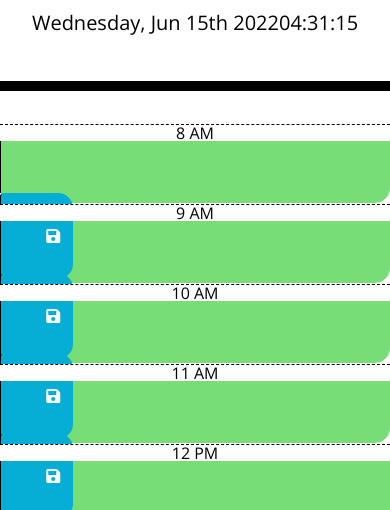
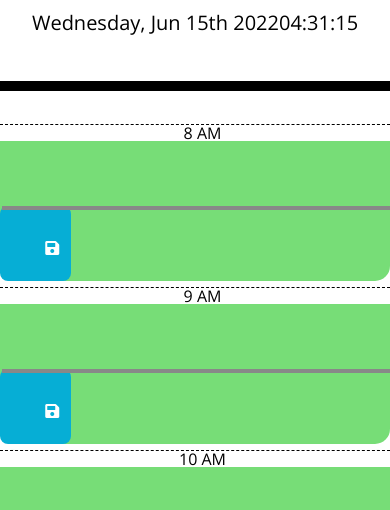
Before and after one commit to scarlinj/Challenge_5-Work_Day_Scheduler, a website: page index.html in a window 390 px wide. Shown: the part 256-766 px from the top of the page. Drawn offline with nearby package versions, Linux system fonts and the light colour scheme.

Commit message:
testing mobile responsiveness.  This works.

```diff
--- a/assets/css/style.css
+++ b/assets/css/style.css
@@ -43,16 +43,19 @@ textarea {
   border-top: 1px dashed #000000;
 }
 
+/* color blocks for past times */
 .past {
   background-color: #d3d3d3;
   color: white;
 }
 
+/* color blocks for current times */
 .present {
   background-color: #ff6961;
   color: white;
 }
 
+/* color blocks for future times */
 .future {
   background-color: #77dd77;
   color: white;
@@ -70,3 +73,29 @@ textarea {
   font-size: 20px;
   transition: all .3s ease-in-out;
 }
+
+/* include reactive formatting for mobile */
+
+@media screen and (min-width: 320px), screen and (max-width: 480) {
+  .row {
+    height: auto;
+    margin-top: 5px;
+    padding-right: 0%;
+  }
+
+  .hour {
+    padding-right: 0%;
+  }
+
+  .saveBtn {
+    border: 0;
+    border-radius: 0.5rem;
+    height: 75px;
+  }
+
+  textarea {
+    min-height: 65px;
+    border: 0;
+    box-shadow: 2px 4px #888888;
+  }
+}
--- a/index.html
+++ b/index.html
@@ -106,7 +106,7 @@
     </div>
 
     <div id="hour17" class="row time-block">
-      <div class="col-md-1 hour">5 PM</div>
+      <div class="col-md-1 hour">6 PM</div>
       <textarea class="col-md-10 description"></textarea>
       <button class="btn saveBtn col-mid-1">
         <i class="fas fa-save"></i>
```
